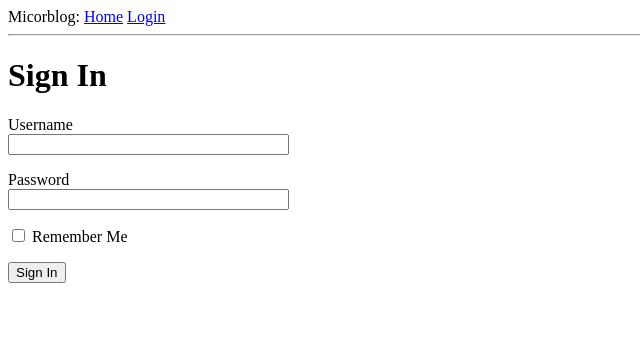
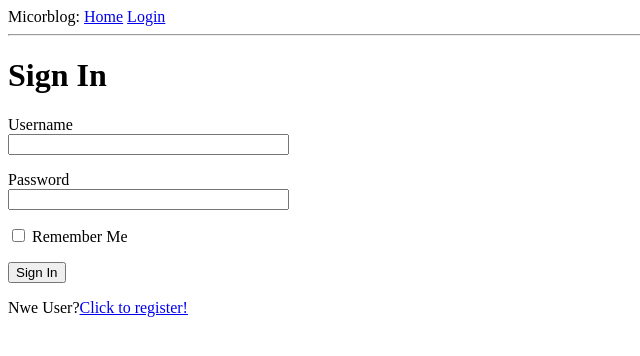
Before and after one commit to Loner1024/flask_web_development, a Flask app: page /login in a window 1280 px wide. Shown: the top 356 px of the page, without its empty margins (0-640 px from the left). Run offline with Flask 2, Linux system fonts and the light colour scheme.

Commit message:
login page

```diff
--- a/app/templates/login.html
+++ b/app/templates/login.html
@@ -28,4 +28,5 @@
         </p>
         <p>{{ form.submit() }}</p>
     </form>
+    <p>Nwe User?<a href="{{ url_for('register') }}">Click to register!</a></p>
 {% endblock %}
```
